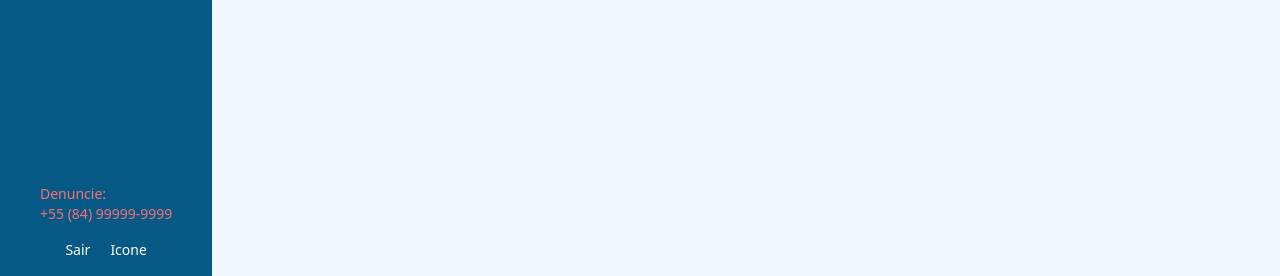
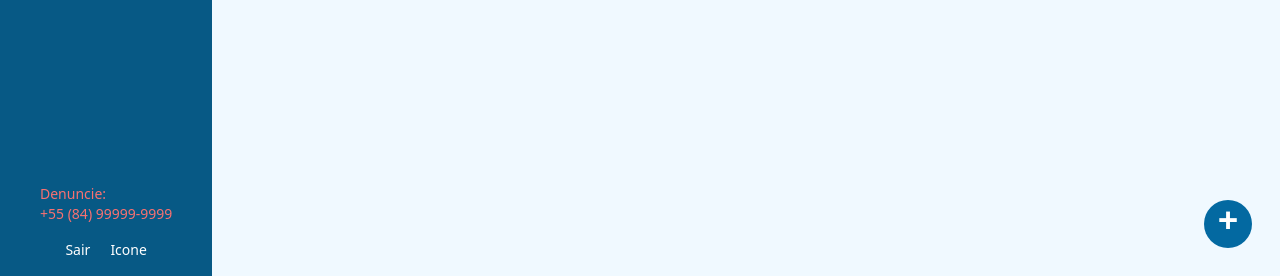
Before and after one commit to Projeto-Integrador-SIGRAH/projeto-integrador, a Django app: page /alertas/ in a window 1280 px wide. Shown: the part 524-800 px from the top of the page. Run offline with Django 5.2, Linux system fonts and the light colour scheme; some libraries are stand-ins or nearby versions.

Commit message:
add button '+'

```diff
--- a/alertas/templates/alertas/alertas.html
+++ b/alertas/templates/alertas/alertas.html
@@ -2,8 +2,7 @@
 {% block title %} Alertas {% endblock %}
 
 {% block content %}
-    <main class="p-6">
-        <section class="flex flex-col gap-4">
+    <section class="flex flex-col gap-4 p-6">
         <h1 class="text-xl font-bold text-sky-950">Alertas</h1>
         <section class="flex items-center gap-4 text-sm">
             <div class="rounded-lg border border-gray-300 px-2 py-1 w-full">
@@ -120,6 +119,6 @@
                 </main>
             </div>
         </section>
+        <a href="#" class="flex justify-center fixed bottom-7 right-7 bg-sky-700 rounded-full w-12 h-12 text-white text-4xl font-semibold">+</a>
     </section>
-    </main>
 {% endblock %}
```
Lines whose indentation alone changed are shown as unchanged.
